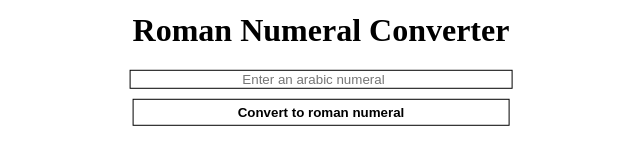
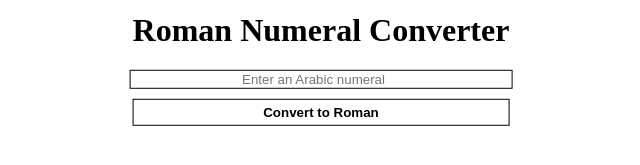
Before and after one commit to pianistoff/fcc-roman-numeral-converter, a plain HTML site: page index.html in a window 1280 px wide. Shown: the part 321-486 px from the top of the page, 319-959 px from the left. Drawn offline with Linux system fonts and the light colour scheme.

Commit message:
Correct spelling

```diff
--- a/index.html
+++ b/index.html
@@ -11,8 +11,8 @@
     <div class="parent">
         <div class="child">
             <h1>Roman Numeral Converter</h1>
-            <input id="input" type="number" placeholder="Enter an arabic numeral" required>
-            <button onclick="convert(document.getElementById('input').value)" id="button">Convert to roman numeral</button>
+            <input id="input" type="number" placeholder="Enter an Arabic numeral" required>
+            <button onclick="convert(document.getElementById('input').value)" id="button">Convert to Roman</button>
             <p id="result"></p>
         </div>
     </div>
```
